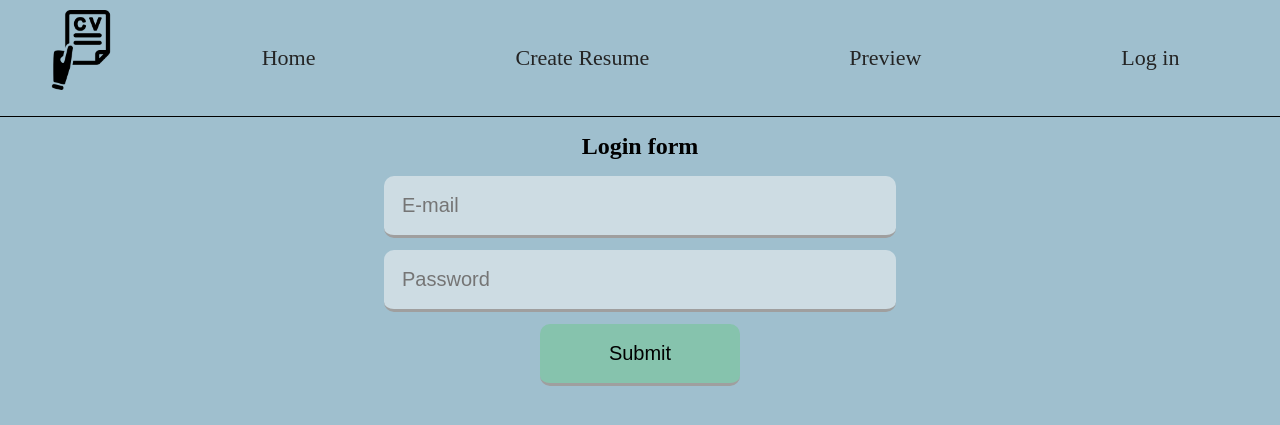
After one commit to davidunilab/CV-generator---1, a Flask app: page /login in a window 1280 px wide. The commit adds this page. Shown: the top 425 px of the page. Run offline with Flask 2, Linux system fonts and the light colour scheme.

Commit message:
add flask_login

```diff
--- a/main.py
+++ b/main.py
@@ -1,4 +1,4 @@
-from flask import Flask, render_template, request, redirect, url_for
+from flask import Flask, render_template, request, redirect, url_for, session, flash, abort
 from flask_admin.contrib.sqla import ModelView
 from flask_admin.menu import MenuLink
 from flask_sqlalchemy import SQLAlchemy
@@ -7,6 +7,7 @@ from werkzeug.security import generate_password_hash, check_password_hash
 from wtforms import StringField, SubmitField, SelectField, PasswordField
 from flask_admin import Admin
 from wtforms.validators import DataRequired, Email, Length
+from flask_login import LoginManager, login_user, UserMixin, logout_user, current_user
 
 app = Flask(__name__)
 app.config["SQLALCHEMY_DATABASE_URI"] = "sqlite:///cv.db"
@@ -19,13 +20,21 @@ admin = Admin(app, name='CV Generator', template_mode='bootstrap4')
 db = SQLAlchemy()
 db.init_app(app)
 
+login_manager = LoginManager()
+login_manager.init_app(app)
 
-class User(db.Model):
+
+class User(db.Model, UserMixin):
     id = db.Column(db.Integer, primary_key=True)
     name = db.Column(db.String, nullable=False)
     surname = db.Column(db.String, nullable=False)
     email = db.Column(db.String, unique=True)
     password = db.Column(db.String, nullable=False)
+
+
+@login_manager.user_loader
+def load_user(user_id):
+    return User.query.get(user_id)
 
 
 class UserView(ModelView):
@@ -37,9 +46,9 @@ admin.add_view(UserView(User, db.session))
 
 
 class CreateResume(FlaskForm):
-    name = StringField("Name", validators=[DataRequired()])
+    name = StringField("Name", validators=[DataRequired(message="Name is required")])
     surname = StringField("Surname")
-    email = StringField("Email", validators=[DataRequired(), Email()])
+    email = StringField("Email", validators=[DataRequired(message="Email is required"), Email()])
     gender = SelectField(
         "Gender",
         choices=[
@@ -47,7 +56,7 @@ class CreateResume(FlaskForm):
             ('f', 'Female'),
             ('o', 'Other')
         ],
-        validators=[DataRequired()]
+        validators=[DataRequired(message="Gender is required")]
     )
     phone = StringField("Phone number")
     address = StringField("Address")
@@ -57,10 +66,69 @@ class CreateResume(FlaskForm):
 
     submit = SubmitField("Submit")
 
+class LoginForm(FlaskForm):
+    email = StringField("Email", validators=[DataRequired(), Email()])
+    password = PasswordField("Password", validators=[DataRequired(), Length(min=4, max=20)])
+    submit = SubmitField("Submit")
 
 @app.route("/")
 def index():
     return render_template("index.html")
+
+@app.route('/login', methods=['GET', 'POST'])
+def login():
+    # Here we use a class of some kind to represent and validate our
+    # client-side form data. For example, WTForms is a library that will
+    # handle this for us, and we use a custom LoginForm to validate.
+    form = LoginForm()
+    if form.validate_on_submit():
+        # Login and validate the user.
+        # user should be an instance of your `User` class
+        # get user from db
+        user = User.query.filter_by(email=form.email.data).first()
+        login_user(user)
+        flash('Logged in successfully.')
+
+        next = request.args.get('next')
+
+        return redirect(next or url_for('index'))
+    return render_template('login.html', form=form)
+@app.route("/custom_login", methods=["GET", "POST"])
+def custom_login():
+    form = CreateResume()
+    if request.method == "POST":
+        email = request.form.get("email")
+        password = request.form.get("password")
+
+        user = User.query.filter_by(email=email).first()
+        if user:
+            if check_password_hash(user.password, password):
+                session["user_id"] = user.id
+                session["logged_in"] = True
+                return redirect(url_for("profile"))
+            else:
+                return render_template("login.html", error="Wrong password")
+        else:
+            return render_template("login.html", error="Wrong email")
+    return render_template("login.html", form=form)
+
+    return "session started"
+    # return render_template("login.html")
+
+
+@app.route("/logout")
+def logout():
+    logout_user()
+    return redirect(url_for("index"))
+
+
+@app.route("/profile")
+def profile():
+    # flask_login current_user
+    if not current_user.is_authenticated:
+        return redirect(url_for("login"))
+    print(current_user)
+    return f"Hello {current_user.name}"
 
 
 @app.route("/generate_cv", methods=["GET", "POST"])
--- a/reqiurements.txt
+++ b/reqiurements.txt
@@ -4,6 +4,7 @@ dnspython==2.3.0
 email-validator==1.3.1
 Flask==2.2.2
 Flask-Admin==1.6.1
+Flask-Login==0.6.2
 Flask-SQLAlchemy==3.0.3
 Flask-WTF==1.1.1
 greenlet==2.0.2
--- a/templates/generate_cv.html
+++ b/templates/generate_cv.html
@@ -2,6 +2,7 @@
 {% block body %}
 
 <h2> Personal Information </h2>
+
 {% if form.errors %}
     <ul class="errors">
     {% for error in form.errors.values() %}
@@ -9,6 +10,7 @@
     {% endfor %}
     </ul>
 {% endif %}
+
 <form action="{{url_for('generate_cv')}}"  method="post">
     {{ form.hidden_tag() }}
     {{ form.name(placeholder="Name", value="John") }}
--- /dev/null
+++ b/templates/login.html
@@ -0,0 +1,21 @@
+{% extends 'base.html' %}
+{% block body %}
+
+<h2> Login form </h2>
+
+{% if form.errors %}
+    <ul class="errors">
+    {% for error in form.errors.values() %}
+        <li>{{ error }}</li>
+    {% endfor %}
+    </ul>
+{% endif %}
+
+<form action="{{url_for('login')}}"  method="post">
+    {{ form.hidden_tag() }}
+    {{ form.email(placeholder="E-mail") }}
+    {{ form.password(placeholder="Password") }}
+    {{ form.submit() }}
+</form>
+
+{% endblock body %}
```
